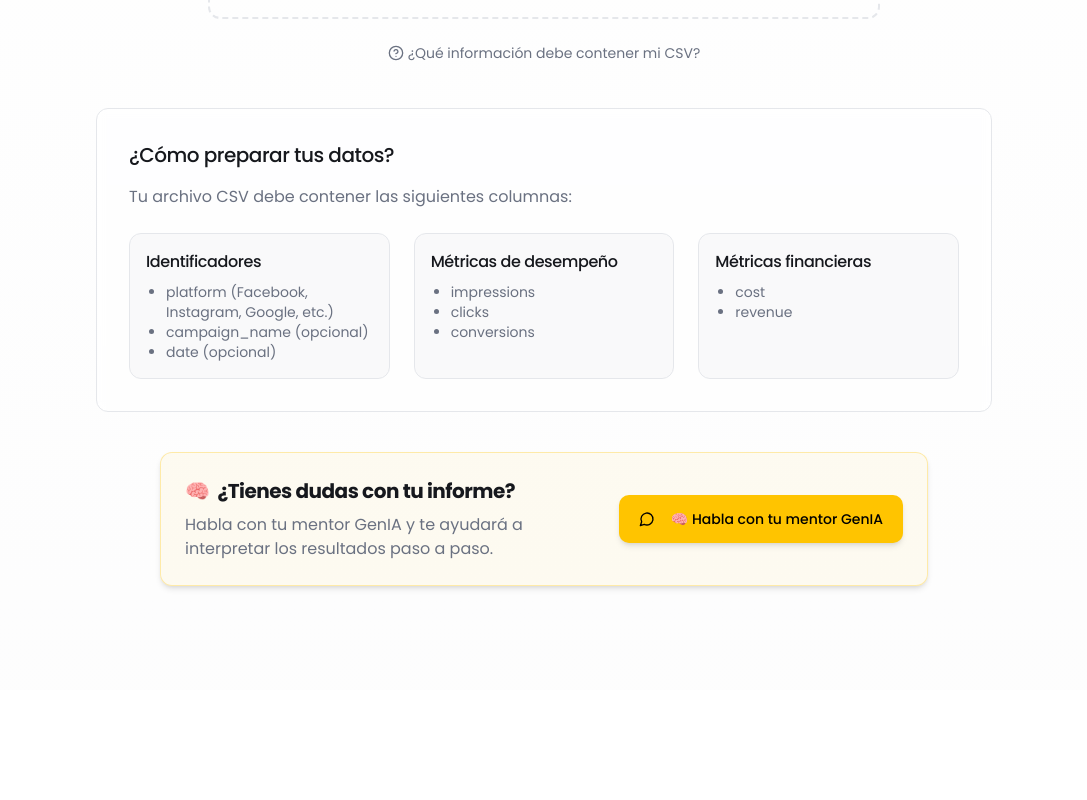
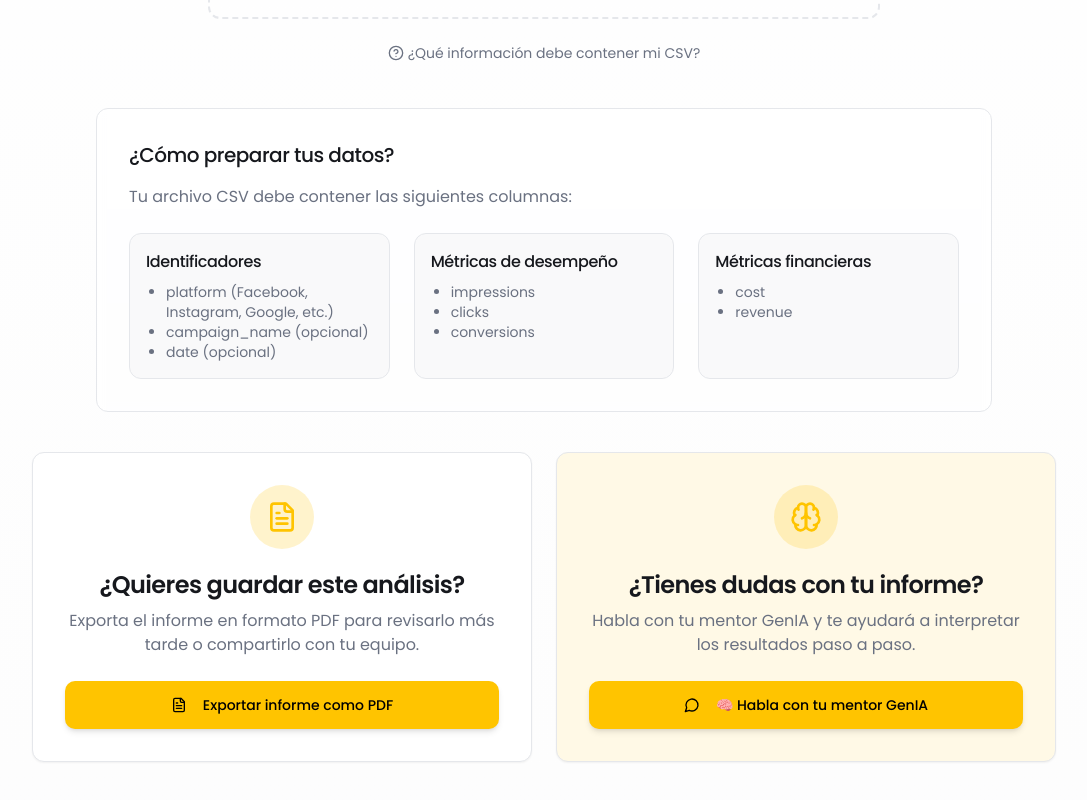
Before and after one commit to Copy-Rai/csv-dashboard-generator-51, a React (Vite) app: page / in a window 1280 px wide. Shown: the part 733-1533 px from the top of the page, without its empty margins (96-1183 px from the left). Before the commit the page ends 1423 px from the top, so only its background shows below. Built offline with nearby package versions, Linux system fonts and the light colour scheme.

Commit message:
Refactor: Update home page content
Replaced the mentor card with a new section based on the provided image, including GenIA branding and design.

```diff
--- a/src/pages/Index.tsx
+++ b/src/pages/Index.tsx
@@ -5,7 +5,7 @@ import Dashboard from '@/components/Dashboard';
 import { Toaster } from "@/components/ui/sonner";
 import { Card, CardContent } from "@/components/ui/card";
 import { Button } from "@/components/ui/button";
-import { MessageCircle, HelpCircle } from "lucide-react";
+import { MessageCircle, HelpCircle, FileText, Brain } from "lucide-react";
 import { Tooltip, TooltipContent, TooltipProvider, TooltipTrigger } from "@/components/ui/tooltip";
 
 const Index = () => {
@@ -100,28 +100,48 @@ const Index = () => {
               </div>
             </div>
 
-            {/* Mentor Card - Positioned at the end as an alternative entry */}
-            <Card className="border border-[#FFC400]/30 bg-[#FFC400]/5 shadow-md max-w-3xl mx-auto mb-10">
-              <CardContent className="p-6">
-                <div className="flex flex-col md:flex-row items-center justify-between gap-4">
-                  <div className="flex-1">
-                    <h3 className="text-xl font-bold flex items-center gap-2">
-                      🧠 <span>¿Tienes dudas con tu informe?</span>
-                    </h3>
-                    <p className="text-muted-foreground mt-2">
-                      Habla con tu mentor GenIA y te ayudará a interpretar los resultados paso a paso.
-                    </p>
+            {/* Action cards - Export and Mentor */}
+            <div className="grid grid-cols-1 md:grid-cols-2 gap-6 max-w-5xl mx-auto mb-12">
+              {/* Export PDF Card */}
+              <Card className="rounded-xl border border-gray-200 shadow-sm bg-white">
+                <CardContent className="p-8 flex flex-col items-center text-center">
+                  <div className="w-16 h-16 rounded-full bg-[#FFC400]/20 flex items-center justify-center mb-5">
+                    <FileText className="h-8 w-8 text-[#FFC400]" />
                   </div>
+                  <h3 className="text-2xl font-semibold mb-2 font-display">¿Quieres guardar este análisis?</h3>
+                  <p className="text-muted-foreground mb-6 max-w-md">
+                    Exporta el informe en formato PDF para revisarlo más tarde o compartirlo con tu equipo.
+                  </p>
+                  <Button
+                    onClick={() => window.open("#exportar-pdf", "_self")}
+                    className="bg-[#FFC400] hover:bg-[#E5B200] text-black shadow-md px-6 py-6 w-full font-medium"
+                    size="lg"
+                  >
+                    <FileText className="mr-2 h-5 w-5" /> Exportar informe como PDF
+                  </Button>
+                </CardContent>
+              </Card>
+
+              {/* Mentor Card */}
+              <Card className="rounded-xl border border-gray-200 shadow-sm bg-[#FFF9E6]">
+                <CardContent className="p-8 flex flex-col items-center text-center">
+                  <div className="w-16 h-16 rounded-full bg-[#FFC400]/20 flex items-center justify-center mb-5">
+                    <Brain className="h-8 w-8 text-[#FFC400]" />
+                  </div>
+                  <h3 className="text-2xl font-semibold mb-2 font-display">¿Tienes dudas con tu informe?</h3>
+                  <p className="text-muted-foreground mb-6 max-w-md">
+                    Habla con tu mentor GenIA y te ayudará a interpretar los resultados paso a paso.
+                  </p>
                   <Button
                     onClick={() => window.open(mentorUrl, '_blank')}
-                    className="bg-[#FFC400] hover:bg-[#E5B200] text-black shadow-md px-5 py-6 mt-2 md:mt-0"
+                    className="bg-[#FFC400] hover:bg-[#E5B200] text-black shadow-md px-6 py-6 w-full font-medium"
                     size="lg"
                   >
                     <MessageCircle className="mr-2 h-5 w-5" /> 🧠 Habla con tu mentor GenIA
                   </Button>
-                </div>
-              </CardContent>
-            </Card>
+                </CardContent>
+              </Card>
+            </div>
           </>
         ) : (
           <Dashboard data={data} />
```
